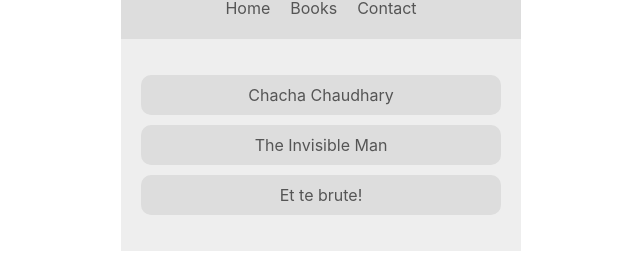
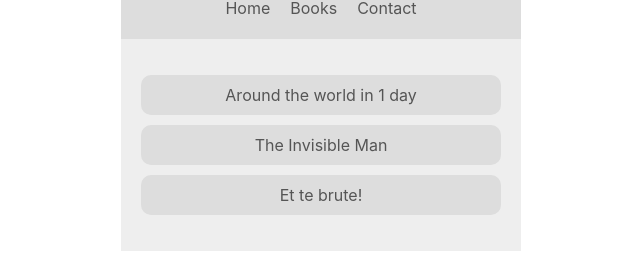
Before and after one commit to SectumSempraAS/context-hooks-app, a React (Create React App) app: page / in a window 1280 px wide. Shown: the part 198-463 px from the top of the page, without its empty margins (319-959 px from the left). Built offline with nearby package versions, Linux system fonts and the light colour scheme.

Commit message:
Learn:   -functional components using useContext hook   -creating context using hooks

```diff
--- a/src/App.js
+++ b/src/App.js
@@ -4,6 +4,7 @@
 import ThemesProvider from "./contexts/Themes";
 import ToggleTheme from "./components/ToggleTheme";
 import AuthContextProvider from "./contexts/AuthContext";
+import BookListContextProvider from "./contexts/BookListContext";
 
 function App() {
   return (
@@ -11,7 +12,9 @@
         <AuthContextProvider>
             <ThemesProvider>
               <NavigationBar/>
-              <BookList/>
+                  <BookListContextProvider>
+                      <BookList/>
+                  </BookListContextProvider>
               <ToggleTheme/>
             </ThemesProvider>
         </AuthContextProvider>
--- a/src/components/BookList.js
+++ b/src/components/BookList.js
@@ -1,20 +1,23 @@
 import React, {useContext } from 'react';
 import {Themes} from "../contexts/Themes";
+import  {BookListContext} from "../contexts/BookListContext";
 
 const BookList = () => {
     const {isLightTheme, lightProps, darkProps} = useContext(Themes);
     const chosenTheme = isLightTheme ? lightProps : darkProps;
+    const { booksName } = useContext(BookListContext)
     return(
         <div className="bookList"
              style={{color : chosenTheme.textColor,
                  background : chosenTheme.background}}>
             <ul>
-                <li style={{background : chosenTheme.componentColor}}>
-                    Chacha Chaudhary</li>
-                <li style={{background : chosenTheme.componentColor}}>
-                    The Invisible Man</li>
-                <li style={{background : chosenTheme.componentColor}}>
-                    Et te brute!</li>
+                {booksName.map( book => {
+                    return (
+                        <li key={book.id} style={{background : chosenTheme.componentColor}}>
+                            {book.name}
+                        </li>
+                    )
+                })}
             </ul>
         </div>
     )
--- a/src/components/ToggleTheme.js
+++ b/src/components/ToggleTheme.js
@@ -1,17 +1,13 @@
-import React, { Component } from 'react';
+import React, {useContext} from 'react';
 import {Themes} from "../contexts/Themes";
 
-class ToggleTheme extends Component {
-    static contextType = Themes;
-    render(){
-        console.log(this.context);
-        return(
-            <button type='radio'
-                   onClick={this.context.toggleTheme}>
-                DARK MODE
-            </button>
-        )
-    }
+const ToggleTheme = () => {
+    const {toggleTheme} = useContext(Themes)
+    return(
+        <button type='radio'
+                onClick={toggleTheme}>
+            DARK MODE
+        </button>
+    )
 }
-
 export default ToggleTheme;
--- /dev/null
+++ b/src/contexts/BookListContext.js
@@ -0,0 +1,19 @@
+import React, {createContext, useState} from 'react'
+
+export const BookListContext = createContext();
+
+const BookListContextProvider = (props) => {
+    const [booksName, setBookName] = useState([
+        {name : 'Around the world in 1 day', id : 1},
+        {name : 'The Invisible Man', id : 2},
+        {name : 'Et te brute!', id : 3},
+    ])
+
+    return(
+        <BookListContext.Provider value={{booksName}}>
+            {props.children}
+        </BookListContext.Provider>
+    )
+}
+
+export default BookListContextProvider
```
